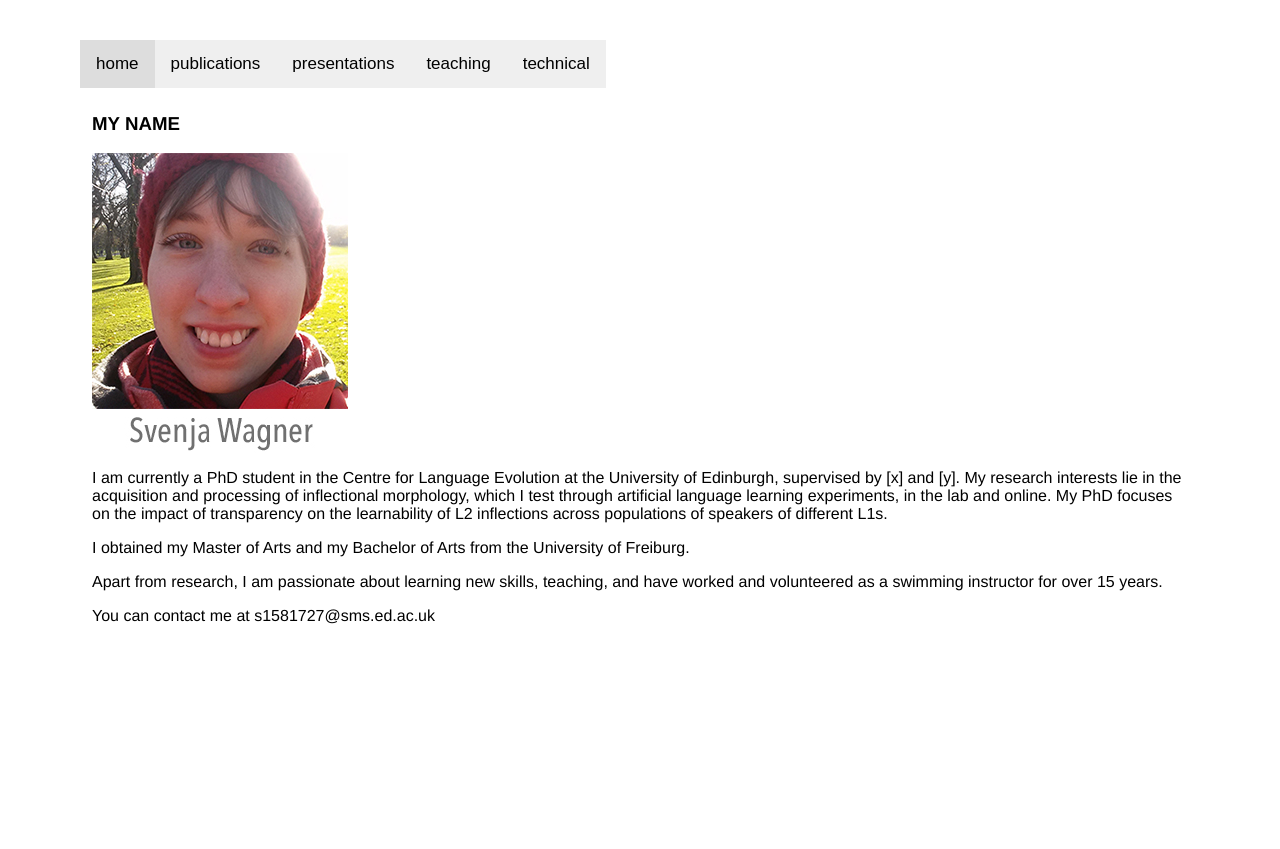
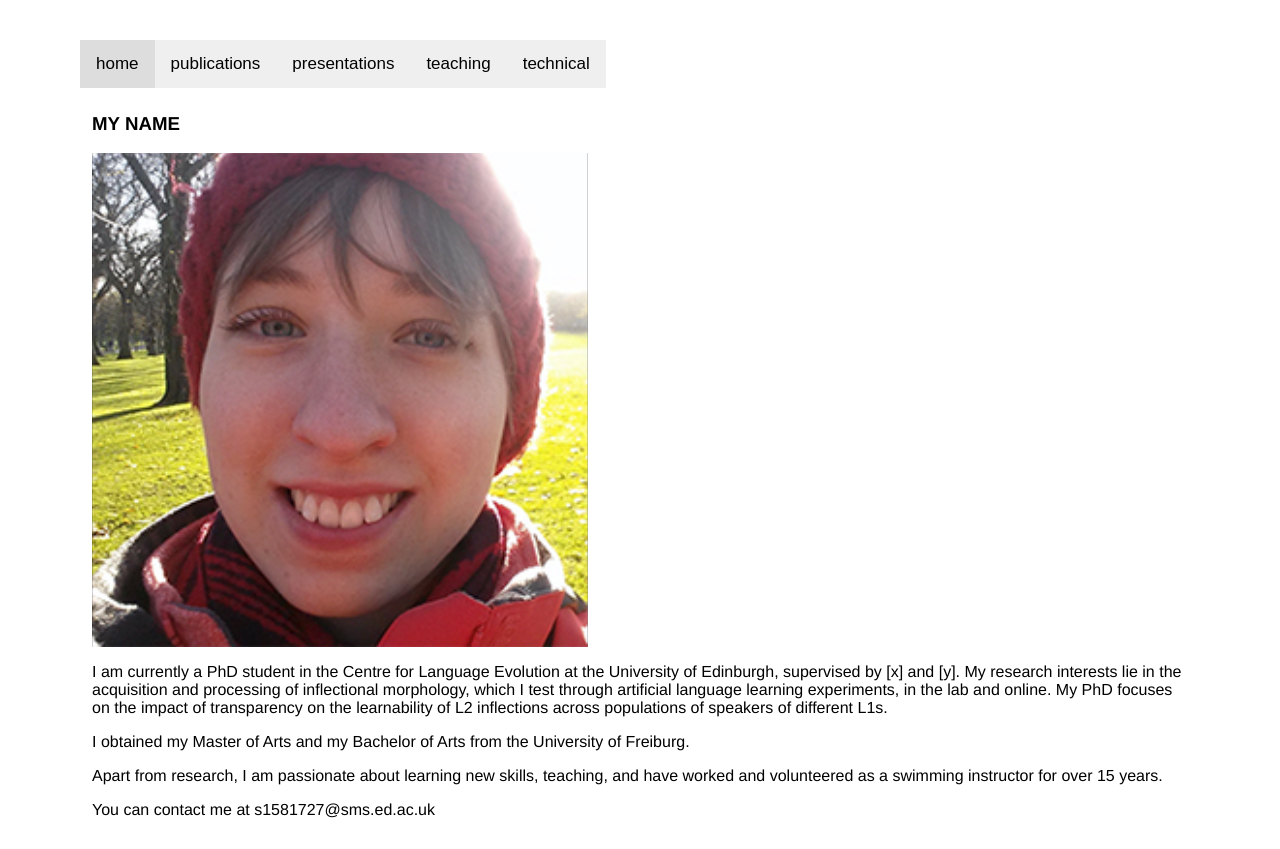
Before and after one commit to SvenjaW/swagner, a plain HTML site: page index.html in a window 1280 px wide. Both pictures are taken after a click on the button "home". Before the commit the page ends 800 px from the top, so only its background shows below. Drawn offline with Linux system fonts and the light colour scheme.

Commit message:
Update index.html

```diff
--- a/index.html
+++ b/index.html
@@ -60,7 +60,7 @@ body {font-family: Arial;}
 
   <div id="home" class="tabcontent">
     <h3>MY NAME</h3>
-    <img src="portrait_meadows.jpeg" alt="image">
+    <img src="portrait_meadows_1.png" alt="image">
     <!-- <img src="../swagner/butterfly.jpeg" style="float: left"-->
     <p>I am currently a PhD student in the Centre for Language Evolution at the University of Edinburgh, supervised by [x] and [y]. My research interests lie in the acquisition and processing of inflectional morphology, which I test through artificial language learning experiments, in the lab and online. My PhD focuses on the impact of transparency on the learnability of L2 inflections across populations of speakers of different L1s.</p>
     <p>I obtained my Master of Arts and my Bachelor of Arts from the University of Freiburg.</p>
```
